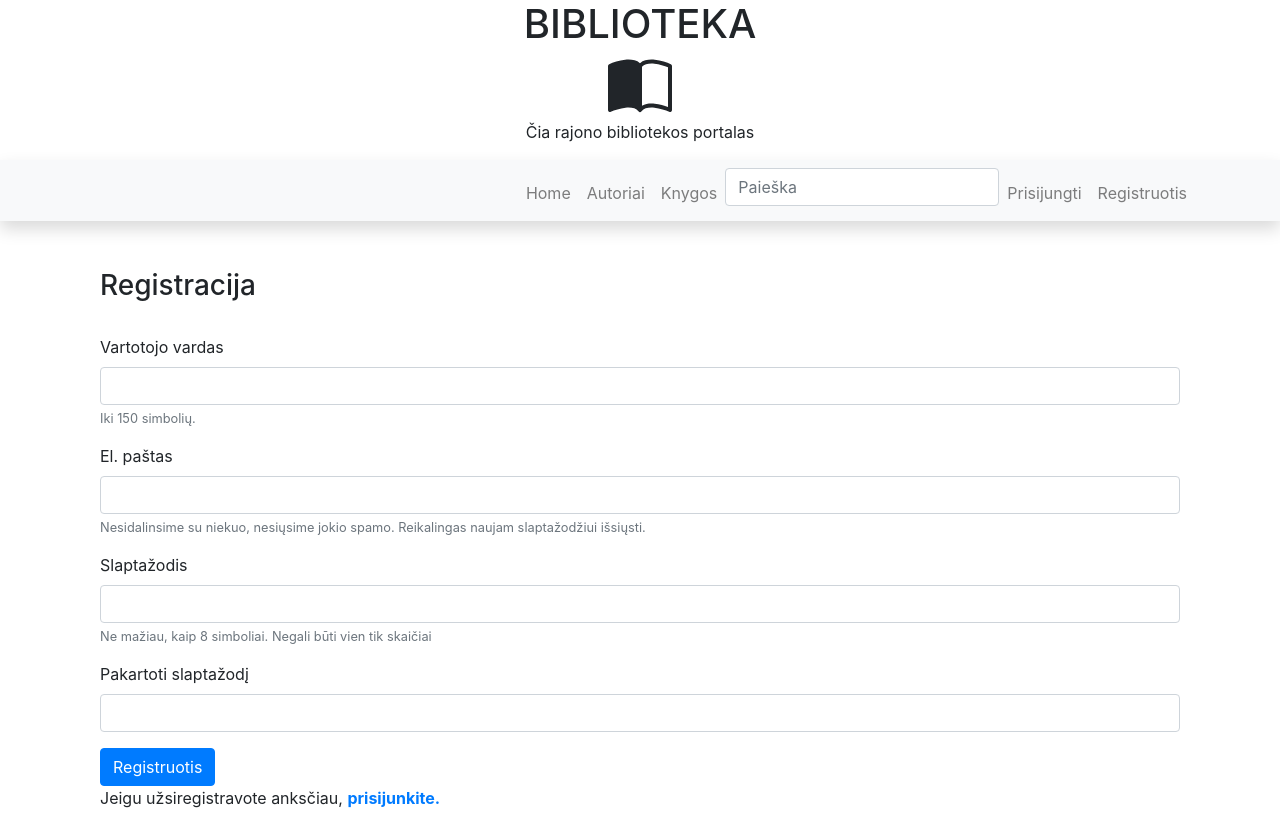
After one commit to DonatasNoreika/django_library_2022_10, a Django app: page /library/register/ in a window 1280 px wide. The commit adds this page. Run offline with Django 4.2, Linux system fonts and the light colour scheme; some libraries are stand-ins or nearby versions.

Commit message:
9 paskaita: pridėta vartotojo registracija su klaidų/patvirtinimų pranešimais

```diff
--- a/mysite/library/templates/base.html
+++ b/mysite/library/templates/base.html
@@ -25,6 +25,22 @@
 
 
 <div class="container">
+{% if messages %}
+    {% for message in messages %}
+        {% if message.tags == 'error' %}
+            <div class="alert alert-danger" role="alert">
+                {{ message.tags }}
+                {{ message }}
+            </div>
+        {% endif %}
+        {% if message.tags == 'info' %}
+            <div class="alert alert-success" role="alert">
+                {{ message.tags }}
+                {{ message }}
+            </div>
+        {% endif %}
+    {% endfor %}
+{% endif %}
 {% block content %}{% endblock %}
 </div>
 
--- a/mysite/library/templates/navbar.html
+++ b/mysite/library/templates/navbar.html
@@ -32,7 +32,7 @@
 
       {% else %}
         <li class="nav-item"><a class="nav-link" href="{% url 'login'%}?next={{request.path}}">Prisijungti</a></li>
-        <li class="nav-item"><a class="nav-link" href="">Registruotis</a></li>
+        <li class="nav-item"><a class="nav-link" href="{% url 'register' %}">Registruotis</a></li>
       </ul>
       {% endif %}
     </div>
--- /dev/null
+++ b/mysite/library/templates/registration/register.html
@@ -0,0 +1,37 @@
+{% extends "base.html" %}
+
+{% block title %}Registracija{% endblock %}
+
+
+{% block content %}
+    <div class="container register">
+        <h3>Registracija</h3><br/>
+        <form method="post">
+            {% csrf_token %}
+            <div class="form-group">
+                <label for="username">Vartotojo vardas</label>
+                <input name="username" type="text" class="form-control" id="username" aria-describedby="usernameHelp">
+                <small id="usernameHelp" class="form-text text-muted">Iki 150 simbolių.</small>
+            </div>
+            <div class="form-group">
+                <label for="exampleInputEmail1">El. paštas</label>
+                <input name="email" type="email" class="form-control" id="exampleInputEmail1" aria-describedby="emailHelp">
+                <small id="emailHelp" class="form-text text-muted">Nesidalinsime su niekuo, nesiųsime jokio spamo.
+                    Reikalingas naujam slaptažodžiui išsiųsti. </small>
+            </div>
+            <div class="form-group">
+                <label for="password">Slaptažodis</label>
+                <input name="password" type="password" class="form-control" id="password" aria-describedby="pwdHelp">
+                <small id="pwdHelp" class="form-text text-muted">Ne mažiau, kaip 8 simboliai. Negali būti vien tik
+                    skaičiai</small>
+            </div>
+            <div class="form-group">
+                <label for="password2">Pakartoti slaptažodį</label>
+                <input name="password2" type="password" class="form-control" id="password2" aria-describedby="pwd2Help">
+            </div>
+            <button type="submit" class="btn btn-primary register-button">Registruotis</button>
+        </form>
+        <p>Jeigu užsiregistravote anksčiau, <a href="/login"><strong>prisijunkite.</strong></a></p>
+    </div>
+
+{% endblock %}
--- a/mysite/library/urls.py
+++ b/mysite/library/urls.py
@@ -9,4 +9,5 @@ urlpatterns = [
     path('books/<int:pk>', views.BookDetailView.as_view(), name='book'),
     path('search/', views.search, name='search'),
     path('userbooks/', views.UserBookInstanceListView.as_view(), name='userbooks'),
+    path('register/', views.register, name='register'),
 ]
--- a/mysite/library/views.py
+++ b/mysite/library/views.py
@@ -4,6 +4,34 @@ from django.views import generic
 from django.core.paginator import Paginator
 from django.db.models import Q
 from django.contrib.auth.mixins import LoginRequiredMixin
+from django.views.decorators.csrf import csrf_protect
+from django.contrib import messages
+from django.shortcuts import redirect
+from django.contrib.auth.forms import User
+
+@csrf_protect
+def register(request):
+    if request.method == "POST":
+        username = request.POST['username']
+        email = request.POST['email']
+        password = request.POST['password']
+        password2 = request.POST['password2']
+        if password == password2:
+            if User.objects.filter(username=username).exists():
+                messages.error(request, f"Vartotojo vardas {username} užimtas!")
+                return redirect('register')
+            else:
+                if User.objects.filter(email=email).exists():
+                    messages.error(request, f'Vartotojas su el. pašto adresu {email} jau užregistruotas!')
+                    return redirect('register')
+                else:
+                    User.objects.create_user(username=username, email=email, password=password)
+                    messages.info(request, f'Naujas vartotojas {username} registruotas!')
+                    return redirect('login')
+        else:
+            messages.error(request, 'Slaptažodžiai nesutampa')
+            return redirect('register')
+    return render(request, 'registration/register.html')
 
 
 # Create your views here.
--- a/mysite/mysite/settings.py
+++ b/mysite/mysite/settings.py
@@ -115,6 +115,7 @@ AUTH_PASSWORD_VALIDATORS = [
 # https://docs.djangoproject.com/en/4.1/topics/i18n/
 
 LANGUAGE_CODE = 'en-us'
+# LANGUAGE_CODE = 'lt-lt'
 
 TIME_ZONE = 'UTC'
 
```
Also changed, not shown: mysite/db.sqlite3.
